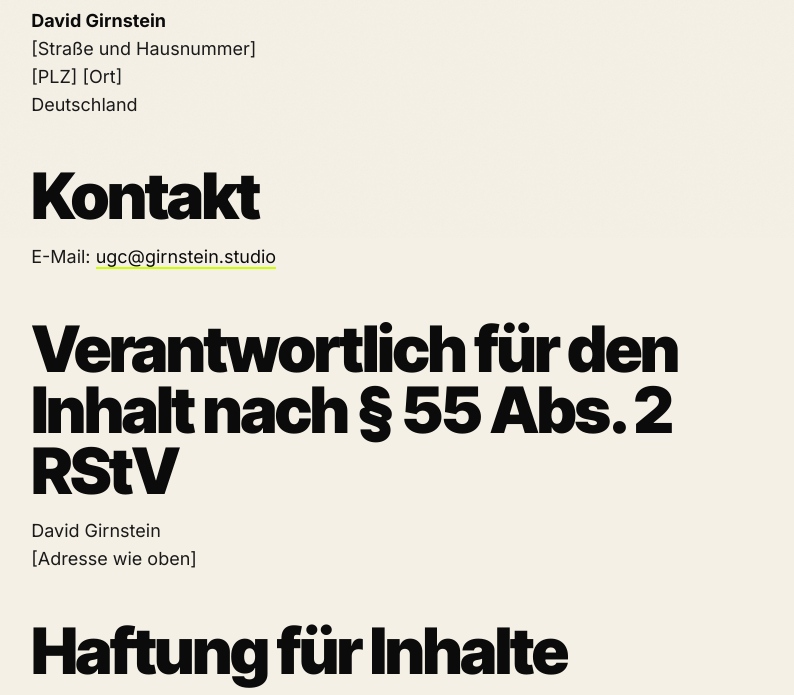
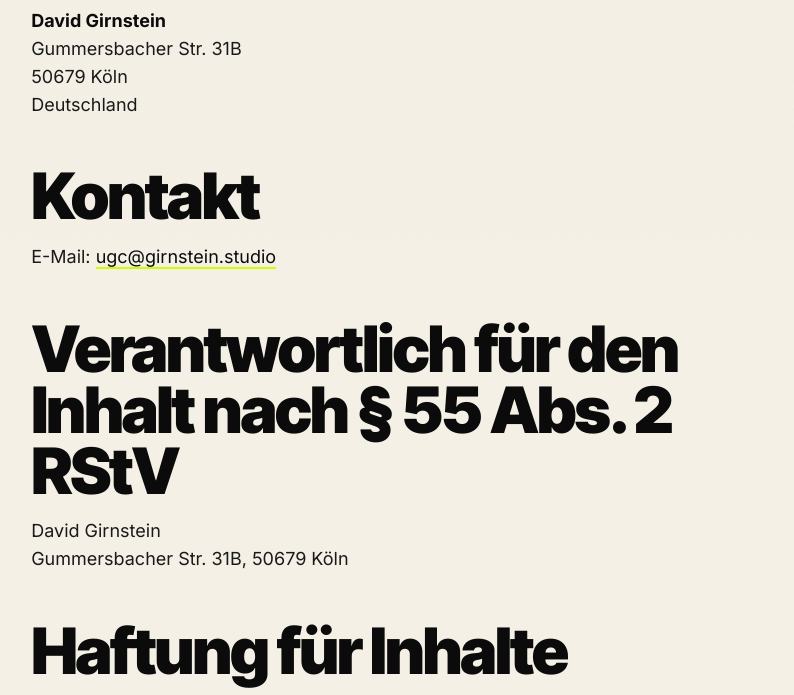
Before and after one commit to Girni123/meine-ugc-website, a plain HTML site: page impressum.html in a window 1280 px wide. Shown: the part 562-1257 px from the top of the page, without its empty margins (20-814 px from the left). Drawn offline with Linux system fonts and the light colour scheme.

Commit message:
update impresssum

```diff
--- a/impressum.html
+++ b/impressum.html
@@ -59,9 +59,9 @@
         <p>
           <strong>David Girnstein</strong><br />
           <!-- TODO: Straße und Hausnummer ergänzen -->
-          [Straße und Hausnummer]<br />
+          Gummersbacher Str. 31B<br />
           <!-- TODO: PLZ und Ort ergänzen -->
-          [PLZ] [Ort]<br />
+          50679 Köln<br />
           Deutschland
         </p>
 
@@ -76,7 +76,7 @@
         <p>
           David Girnstein<br />
           <!-- TODO: Adresse wie oben -->
-          [Adresse wie oben]
+          Gummersbacher Str. 31B, 50679 Köln
         </p>
 
         <h2>Haftung für Inhalte</h2>
```
